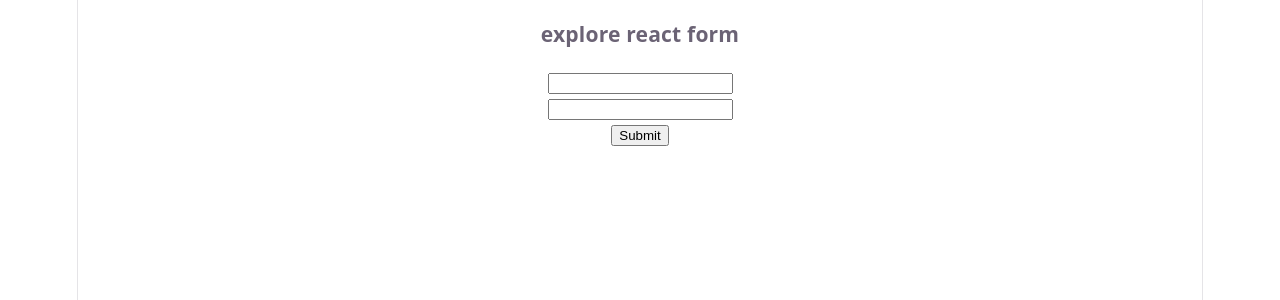
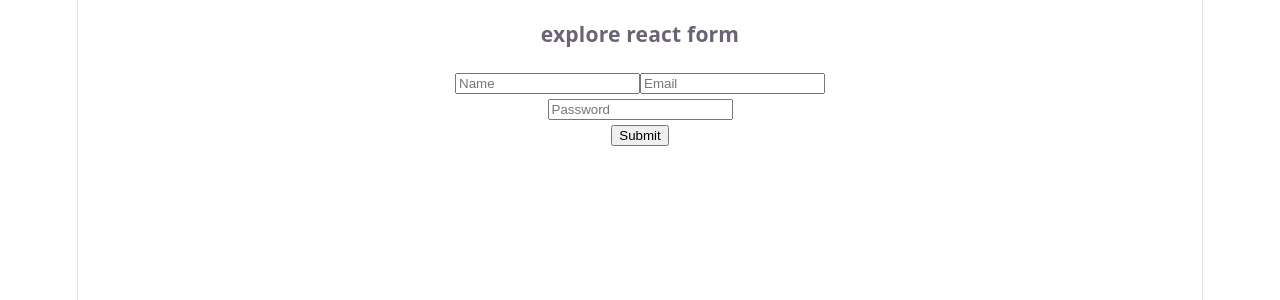
Before and after one commit to ChakmaShantunu/Explore-react-form, a React (Vite) app: page / in a window 1280 px wide. Shown: the top 300 px of the page. Built offline with nearby package versions, Linux system fonts and the light colour scheme.

Commit message:
add controlled name input handling with state and onChange

```diff
--- a/src/App.jsx
+++ b/src/App.jsx
@@ -1,7 +1,7 @@
 
 import './App.css'
-import UnControlledField from './components/UnControlledField/UnControlledField'
-// import ControlledField from './components/ControlledField/ControlledField'
+// import UnControlledField from './components/UnControlledField/UnControlledField'
+import ControlledField from './components/ControlledField/ControlledField'
 // import FormAction from './components/FormAction/FormAction'
 // import SimpleForm from './components/SimpleForm/SimpleForm'
 
@@ -13,8 +13,8 @@ function App() {
       <h3>explore react form</h3>
       {/* <SimpleForm></SimpleForm> */}
       {/* <FormAction></FormAction> */}
-      {/* <ControlledField></ControlledField> */}
-      <UnControlledField></UnControlledField>
+      <ControlledField></ControlledField>
+      {/* <UnControlledField></UnControlledField> */}
     </>
   )
 }
--- a/src/components/ControlledField/ControlledField.jsx
+++ b/src/components/ControlledField/ControlledField.jsx
@@ -6,10 +6,11 @@ const ControlledField = () => {
     const [password, setPassword] = useState('');
     const [error, setError] = useState('');
     const [email, setEmail] = useState('');
+    const [name, setName] = useState('');
 
     const handleSubmit = (e) => {
         e.preventDefault()
-        console.log(email, password, "submitted");
+        console.log(name, email, password, "submitted");
     }
 
     const handlePasswordOnChange = e => {
@@ -28,9 +29,15 @@ const ControlledField = () => {
         console.log(e.target.value);
     }
 
+    const handleNameOnChange = e => {
+        setName(e.target.value);
+        console.log(e.target.value);
+    }
+
     return (
         <div>
             <form onSubmit={handleSubmit}>
+                <input type="text" onChange={handleNameOnChange} defaultValue={name} placeholder="Name"/>
                 <input type="email" onChange={handleEmailChange} defaultValue={email} name="email" id="" placeholder="Email" required /><br />
                 <input type="password" onChange={handlePasswordOnChange} defaultValue={password} name="password" id="" placeholder="Password" required /><br />
                 <input type="submit" value="Submit" />
```
